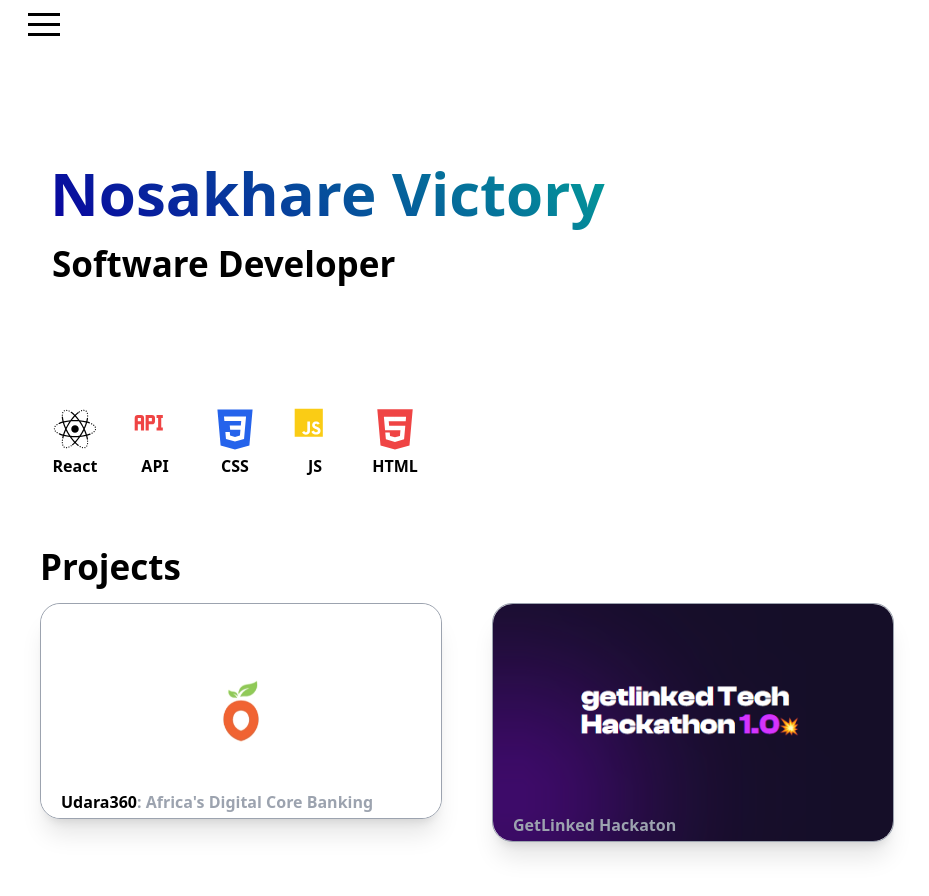
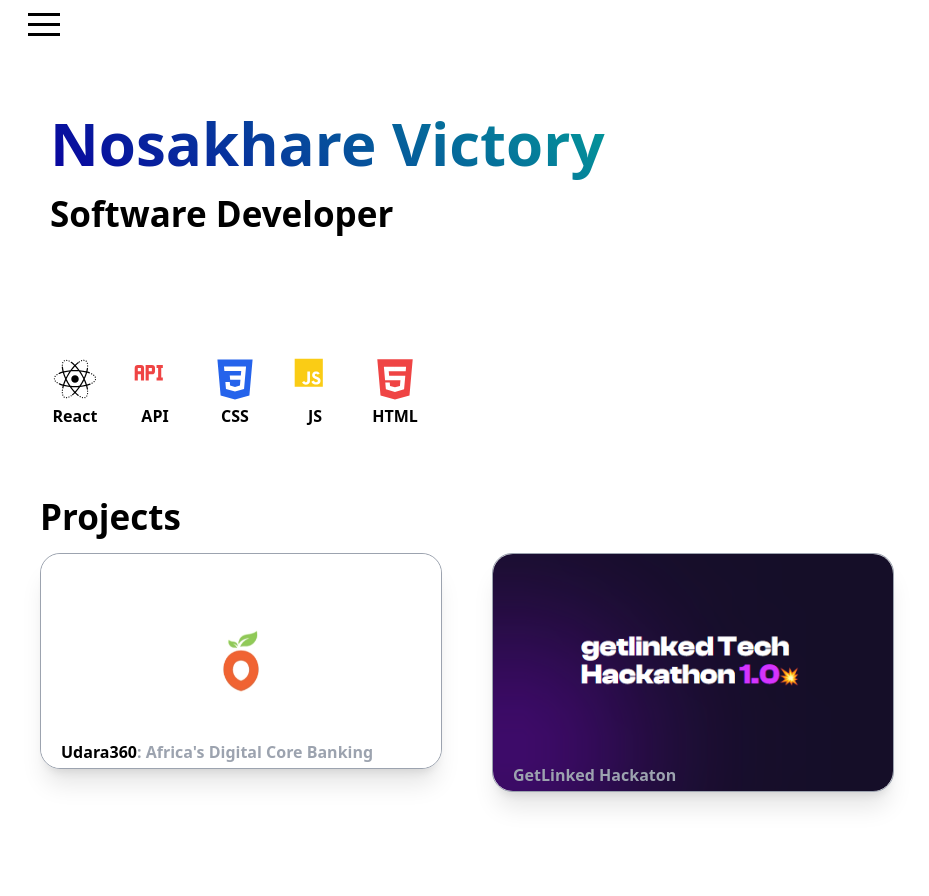
Before and after one commit to nosavic/my-portfolio, a Next.js app: page / in a window 1280 px wide. Shown: the top 896 px of the page, without its empty margins (0-929 px from the left). Built offline with nearby package versions, Linux system fonts and the light colour scheme.

Commit message:
fix text and margin

```diff
--- a/components/Project.tsx
+++ b/components/Project.tsx
@@ -18,7 +18,7 @@
               height={prop.h}
             />
           </div>
-          <div className="hover:bg-slate-200 rounded-bl-[20px] rounded-br-[20px] w-full bg-opacity-[50%]  absolute bottom-0 pb-1 pl-5 text-gray-400 font-bold ">
+          <div className="hover:bg-slate-200 rounded-bl-[20px] rounded-br-[20px] w-full bg-opacity-[50%]  absolute bottom-0 pb-1 pl-5 text-gray-400 font-bold phone:text-lg ">
             {prop.name}
           </div>
         </Link>
--- a/components/Sidebar.tsx
+++ b/components/Sidebar.tsx
@@ -17,7 +17,6 @@
         <div onClick={theContact4} className="cursor-pointer">
           Contact
         </div>
-        <div>Help</div>
         <ToggleButton theBubble4={theBubble4} />
       </div>
     </div>
--- a/components/Top.tsx
+++ b/components/Top.tsx
@@ -7,10 +7,10 @@
 function Top(prop: any) {
   return (
     <div>
-      <div className="flex flex-col ">
+      <div className="flex ml-[50px] mt-[50px] phone:ml-[30px] flex-col ">
         <Write look={"self-write"} name={"Nosakhare Victory"} />
         <Write
-          look={"ml-[52px] text-[35px] font-bold mr-[20px]"}
+          look={" text-[35px] font-bold mr-[20px]"}
           name={"Software Developer"}
           speed={150}
         />
--- a/src/app/globals.css
+++ b/src/app/globals.css
@@ -45,10 +45,6 @@
   background: -webkit-linear-gradient(45deg, #09009f, #00ff95 80%);
   -webkit-background-clip: text;
   -webkit-text-fill-color: transparent;
-  margin-left: 50px;
-  margin-top: 100px;
-  margin-right: 20px;
-
 }
 
 .spline {
```
